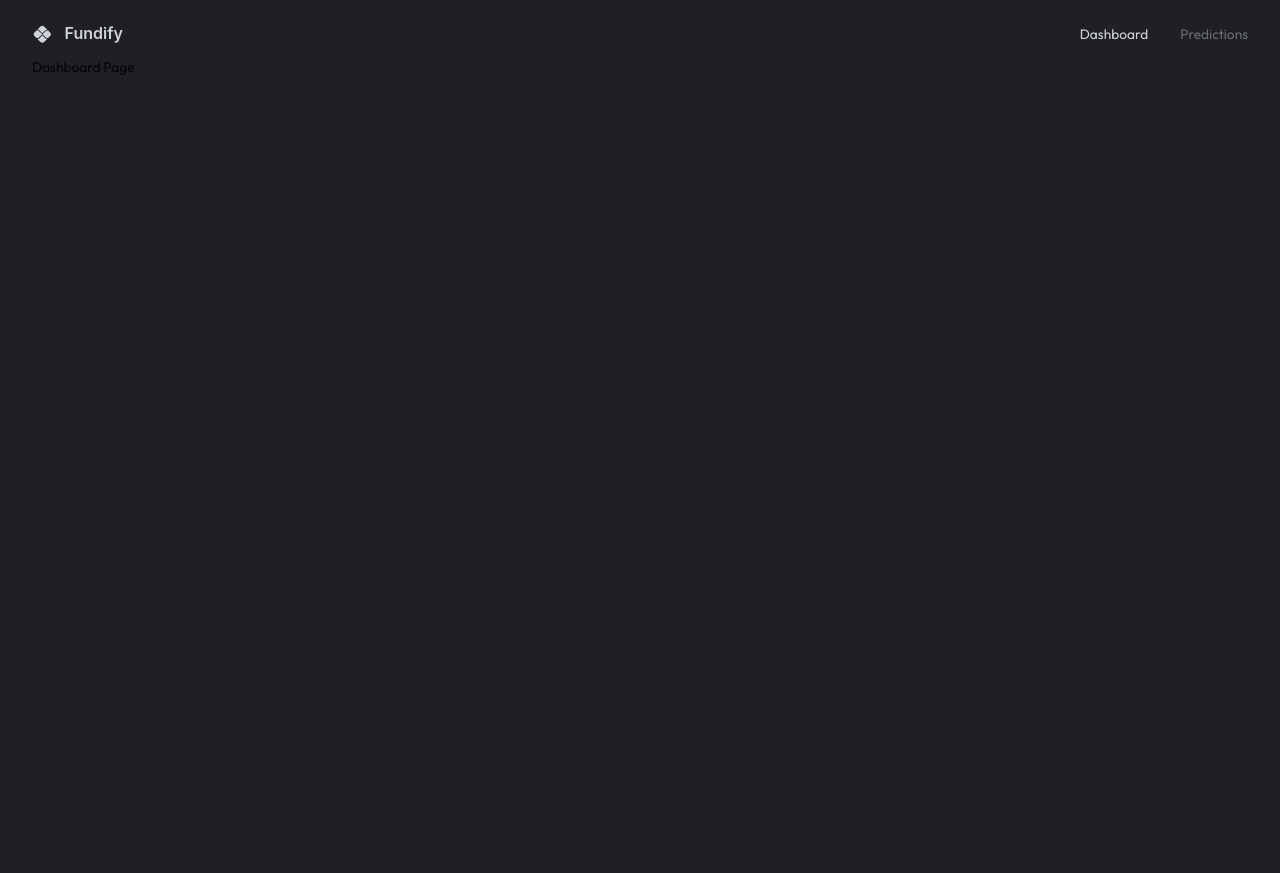
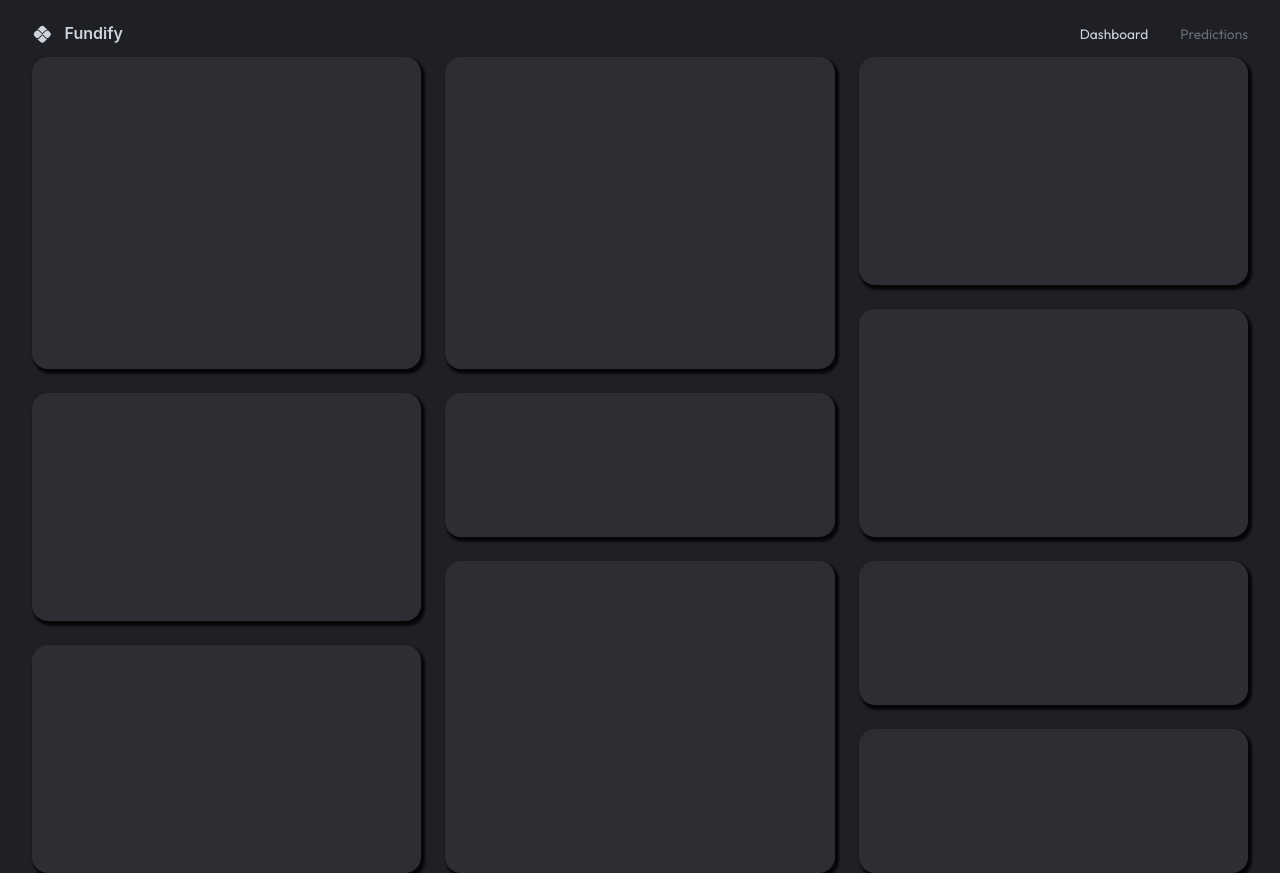
Before and after one commit to IvanKorne/invest-portal, a React (Vite) app in the folder client/: page / in a window 1280 px wide. Before the commit the page ends 800 px from the top, so only its background shows below. Built offline with nearby package versions, Linux system fonts and the light colour scheme.

Commit message:
Completed dashboard layout

```diff
--- a/client/src/App.tsx
+++ b/client/src/App.tsx
@@ -4,6 +4,7 @@ import { useMemo } from "react";
 import { themeSettings } from "./constants";
 import { BrowserRouter, Route, Routes } from "react-router-dom";
 import Navbar from "./pages/navbar";
+import Dashboard from "./pages/dashboard";
 
 const App = () => {
   const theme = useMemo(() => createTheme(themeSettings), []);
@@ -15,7 +16,7 @@ const App = () => {
           <Box height="100%" width="100%" padding="1rem 2rem 4rem 2rem ">
             <Navbar />
             <Routes>
-              <Route path="/" element={<div>Dashboard Page</div>} />
+              <Route path="/" element={<Dashboard />} />
               <Route
                 path="/predictions"
                 element={<div>Predictions Page</div>}
--- /dev/null
+++ b/client/src/components/DashboardBox.tsx
@@ -0,0 +1,9 @@
+import { Box } from "@mui/material";
+import { styled } from "@mui/system";
+
+const DashboardBox = styled(Box)(({ theme }) => ({
+  backgroundColor: theme.palette.background.light,
+  borderRadius: "1rem",
+  boxShadow: "0.15rem 0.2rem 0.15rem 0.1rem rgba(0,0,0,0.8)",
+}));
+export default DashboardBox;
--- a/client/src/constants.ts
+++ b/client/src/constants.ts
@@ -104,3 +104,50 @@ export const themeSettings = {
     },
   },
 };
+
+export const gridTemplateLargeScreens = `
+    "a b c"
+    "a b c"
+    "a b c"
+    "a b f"
+    "d e f"
+    "d e f"
+    "d h i"
+    "g h i"
+    "g h j"
+    "g h j"
+
+`;
+export const gridTemplateSmallScreens = `
+    "a"
+    "a"
+    "a"
+    "a"
+    "b"
+    "b"
+    "b"
+    "b"
+    "c"
+    "c"
+    "c"
+    "d"
+    "d"
+    "d"
+    "e"
+    "e"
+    "f"
+    "f"
+    "f"
+    "g"
+    "g"
+    "g"
+    "h"
+    "h"
+    "h"
+    "h"
+    "i"
+    "i"
+    "j"
+    "j"
+
+`;
--- /dev/null
+++ b/client/src/pages/dashboard/Row1.tsx
@@ -0,0 +1,13 @@
+import DashboardBox from "@/components/DashboardBox";
+
+const Row1 = () => {
+  return (
+    <>
+      <DashboardBox bgcolor="#fff" gridArea="a"></DashboardBox>
+      <DashboardBox bgcolor="#fff" gridArea="b"></DashboardBox>
+      <DashboardBox bgcolor="#fff" gridArea="c"></DashboardBox>
+    </>
+  );
+};
+
+export default Row1;
--- /dev/null
+++ b/client/src/pages/dashboard/Row2.tsx
@@ -0,0 +1,13 @@
+import DashboardBox from "@/components/DashboardBox";
+
+const Row2 = () => {
+  return (
+    <>
+      <DashboardBox bgcolor="#fff" gridArea="d"></DashboardBox>
+      <DashboardBox bgcolor="#fff" gridArea="e"></DashboardBox>
+      <DashboardBox bgcolor="#fff" gridArea="f"></DashboardBox>
+    </>
+  );
+};
+
+export default Row2;
--- /dev/null
+++ b/client/src/pages/dashboard/Row3.tsx
@@ -0,0 +1,14 @@
+import DashboardBox from "@/components/DashboardBox";
+
+const Row3 = () => {
+  return (
+    <>
+      <DashboardBox bgcolor="#fff" gridArea="g"></DashboardBox>
+      <DashboardBox bgcolor="#fff" gridArea="h"></DashboardBox>
+      <DashboardBox bgcolor="#fff" gridArea="i"></DashboardBox>
+      <DashboardBox bgcolor="#fff" gridArea="j"></DashboardBox>
+    </>
+  );
+};
+
+export default Row3;
--- /dev/null
+++ b/client/src/pages/dashboard/index.tsx
@@ -0,0 +1,41 @@
+import {
+  gridTemplateLargeScreens,
+  gridTemplateSmallScreens,
+} from "@/constants";
+import { useTheme, Box, useMediaQuery } from "@mui/material";
+import Row3 from "./Row3";
+import Row2 from "./Row2";
+import Row1 from "./Row1";
+
+const Dashboard = () => {
+  const isAboveMediumScreens = useMediaQuery("(min-width:1200px)");
+  const { palette } = useTheme();
+  return (
+    <Box
+      color={palette.grey[300]}
+      width="100%"
+      height="100%"
+      display="grid"
+      gap="1.5rem"
+      sx={
+        isAboveMediumScreens
+          ? {
+              gridTemplateAreas: gridTemplateLargeScreens,
+              gridTemplateColumns: "repeat(3, minmax(370px, 1fr))",
+              gridTemplateRows: "repeat(10, minmax(60px, 1fr))",
+            }
+          : {
+              gridTemplateAreas: gridTemplateSmallScreens,
+              gridAutoColumns: "1fr",
+              gridAutoRows: "80px",
+            }
+      }
+    >
+      <Row1 />
+      <Row2 />
+      <Row3 />
+    </Box>
+  );
+};
+
+export default Dashboard;
--- a/client/src/pages/navbar/index.tsx
+++ b/client/src/pages/navbar/index.tsx
@@ -18,7 +18,7 @@ const Navbar = () => {
       <FlexBetween gap="2rem">
         <Box sx={{ "&:hover": { color: palette.grey[100] } }}>
           <Link
-            to={"/dashboard"}
+            to={"/"}
             onClick={() => setSelected("dashboard")}
             style={{
               color: selected === "dashboard" ? "inherit" : palette.grey[700],
```
